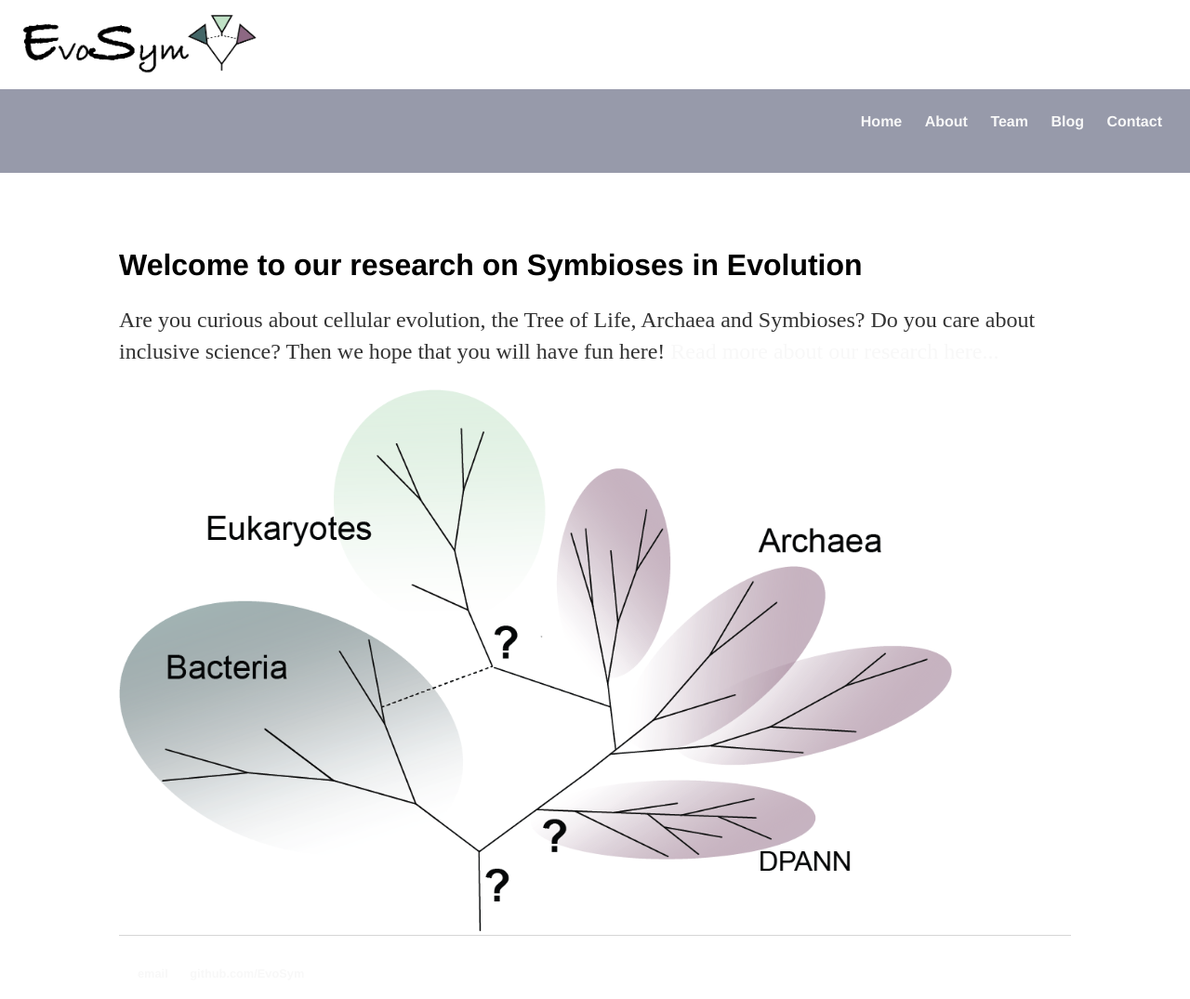
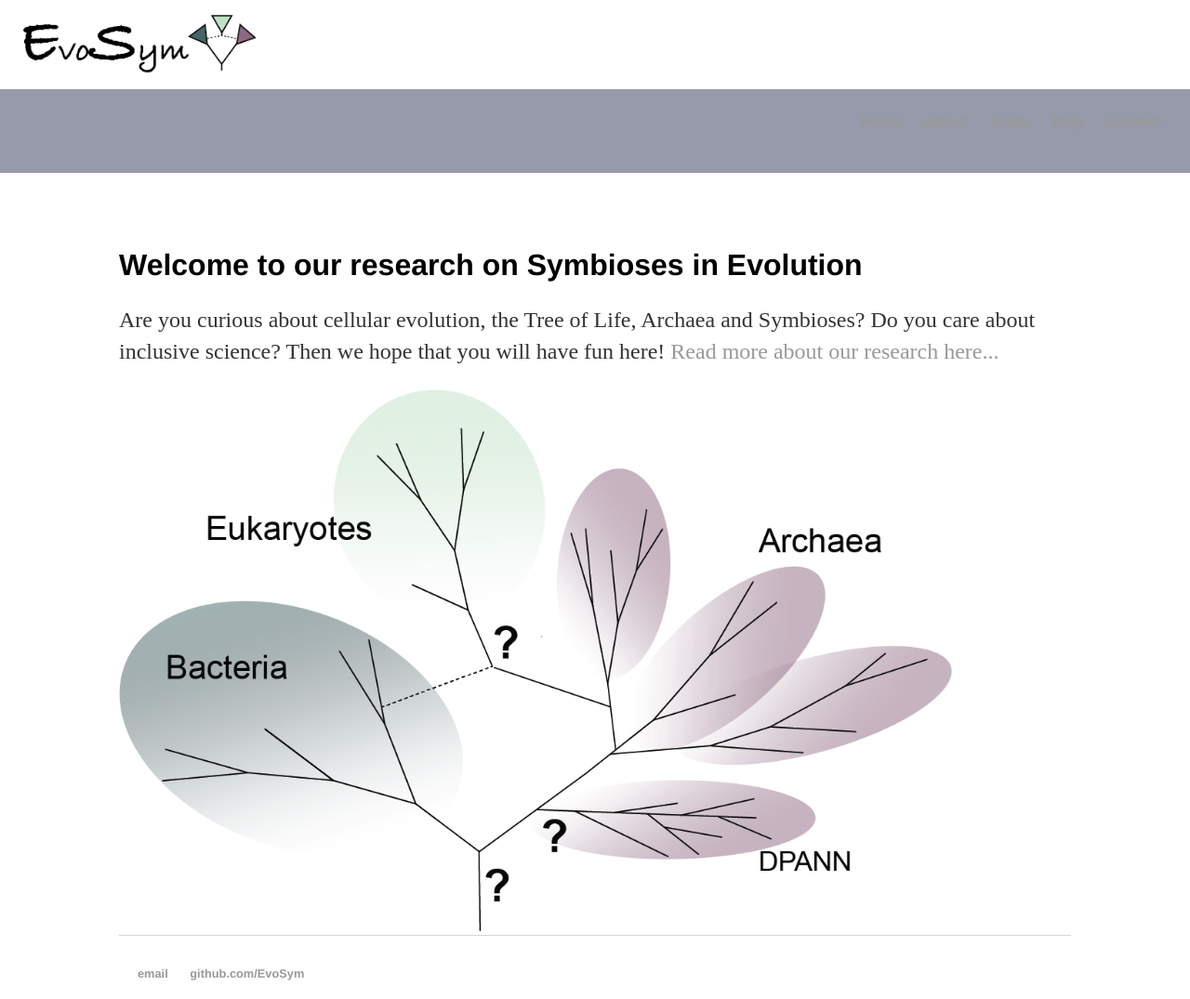
Before and after one commit to EvoSym/EvoSym.github.io, a Jekyll site: the page built from index.html, in a window 1280 px wide. Shown: the whole page at 93% size. Built offline with Jekyll 4.4.1, drawn with Linux system fonts in a browser that asks for light colours.

Commit message:
Update main.css

```diff
--- a/css/main.css
+++ b/css/main.css
@@ -33,7 +33,7 @@ nav ul li, footer ul li {
 }
 a {
     text-decoration: none;
-    color: #f8f8f8;
+    color: #999;
 }
 a:hover {
     text-decoration: underline;
```
